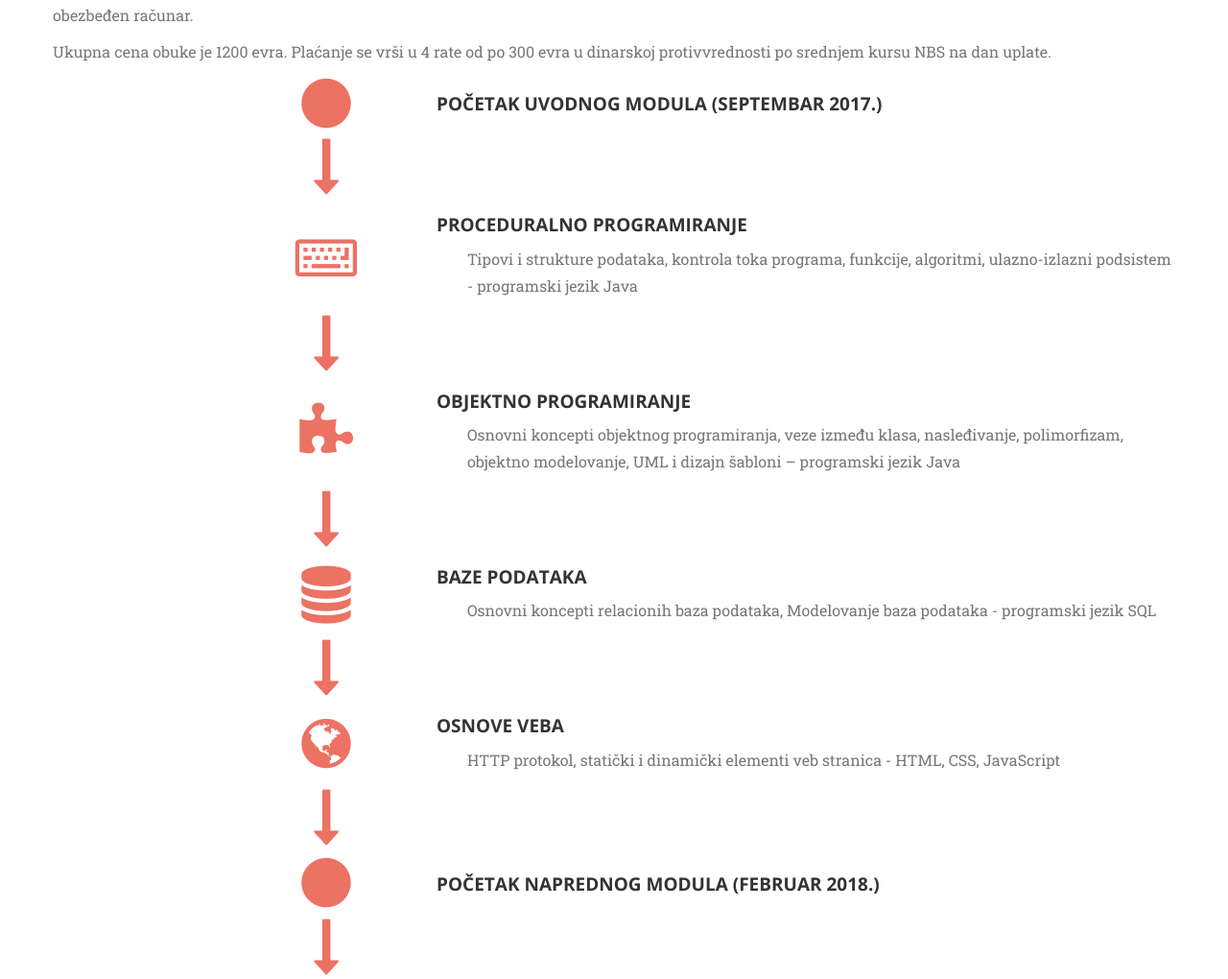
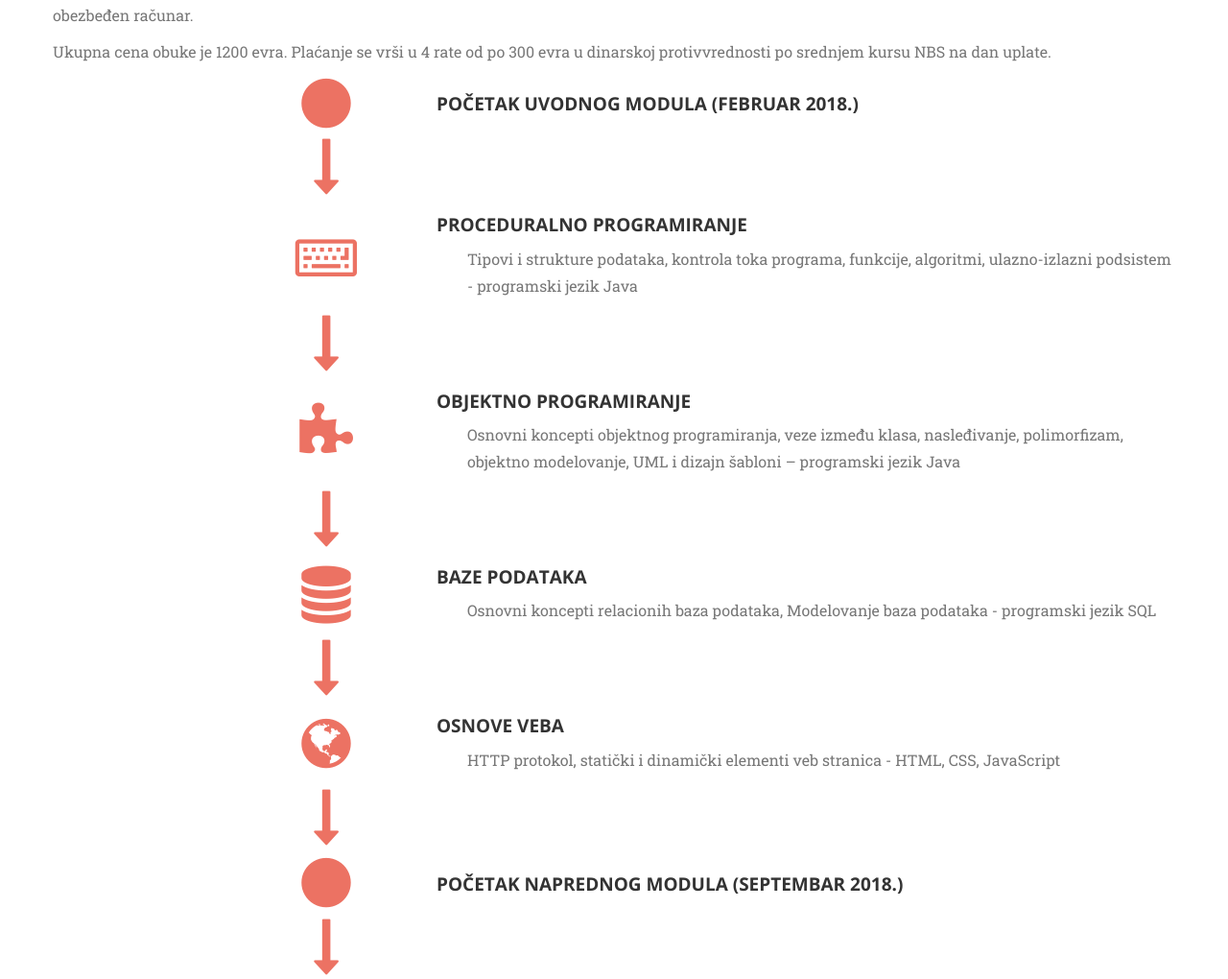
Before and after one commit to AlephICT/AlephICT.github.io, a Jekyll site: the page built from index.html, in a window 1280 px wide and 1400 px high, scrolled down 538 px. Shown: the part 165-1185 px from the top of the window at 96% size. Built offline with Jekyll 4.4.1, drawn with Linux system fonts in a browser that asks for light colours; some web fonts are replaced; comment, search, counter and statistics services are not loaded.

Commit message:
Izmenjen datum pocetka naredne grupe

```diff
--- a/_config.yml
+++ b/_config.yml
@@ -33,7 +33,7 @@ people:
 
 # Tok produzene obuke
 lessonflow:
-- text: 'Početak uvodnog modula (septembar 2017.)'
+- text: 'Početak uvodnog modula (februar 2018.)'
   icon: fa-circle
 
 - text: ''
@@ -67,7 +67,7 @@ lessonflow:
 - text: ''
   icon: fa-long-arrow-down
 
-- text: 'Početak naprednog modula (februar 2018.)'
+- text: 'Početak naprednog modula (septembar 2018.)'
   icon: fa-circle
 
 - text: ''
```
